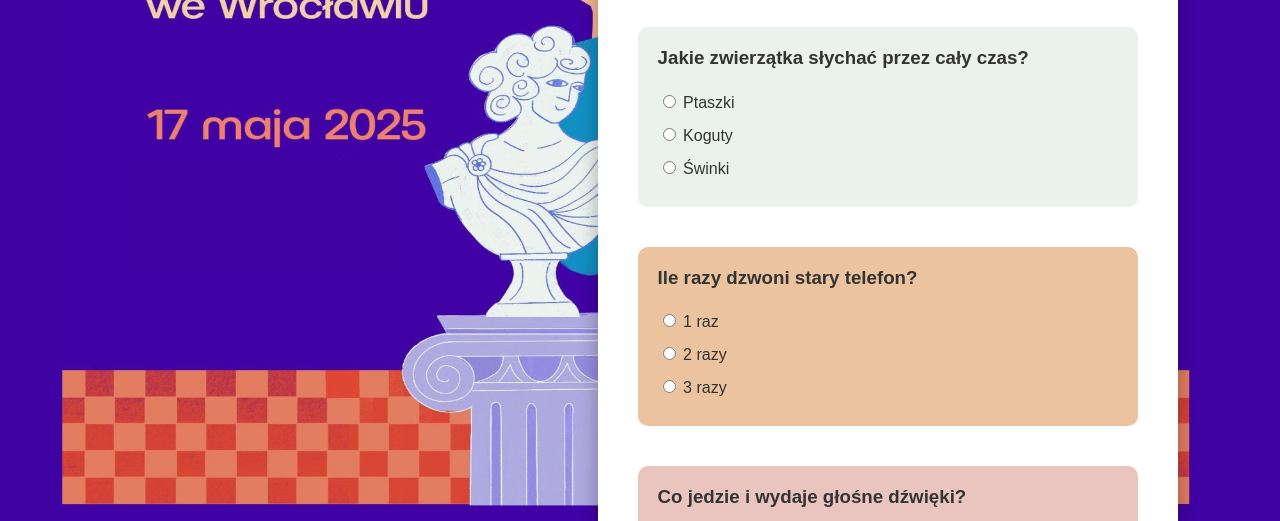
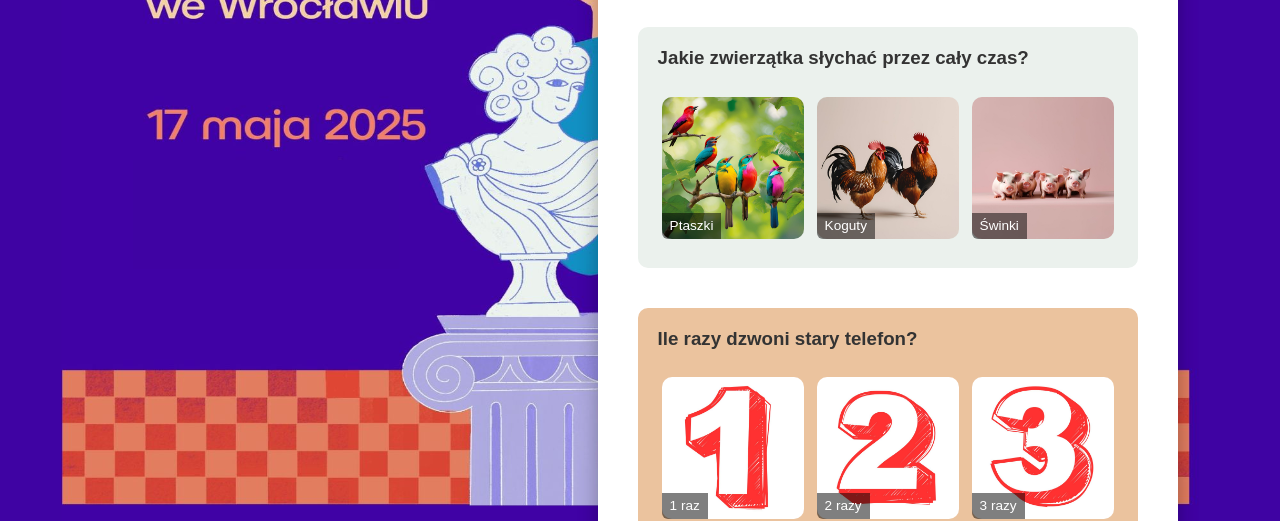
Before and after one commit to elizabanas-wq/Noc-Muzeum-NFM, a plain HTML site: page quiz/dzieci.html in a window 1280 px wide. Shown: the part 294-815 px from the top of the page. Drawn offline with Linux system fonts and the light colour scheme; a web font is replaced by a local one.

Commit message:
Image-anwers for children

```diff
--- a/quiz/dzieci.html
+++ b/quiz/dzieci.html
@@ -21,6 +21,8 @@
 </div>
 
 <script>
+const imagePath = '../assets/children-quiz/';
+
 const quiz = [
   {
     "code": "MCUzQSUzQXd5amQlQzUlQkElMjB6JTIwcG9taWVzemN6ZW5pYSUzQSUzQXVuZGVmaW5lZA==",
@@ -54,7 +56,7 @@ const quiz = [
   },
   {
     "code": "MCUzQSUzQXpuYWpkJUM1JUJBJTIwd2luZCVDNCU5OSUzQSUzQXVuZGVmaW5lZA==",
-    "question": "Co jedzie i wydaje głośne dźwięki?",
+    "question": "Jaki środek transportu wydaje głośne dźwięki?",
     "answers": [
       {
         "text": "Pociąg"
@@ -75,7 +77,7 @@ const quiz = [
         "text": "Głos ludzi"
       },
       {
-        "text": "Wiertarka"
+        "text": "Wiertarkę"
       },
       {
         "text": "Klaskanie"
--- a/static/script.js
+++ b/static/script.js
@@ -1,4 +1,8 @@
 const { submitQuiz, restartQuiz } = (function quizApp() {
+
+  if (typeof imagePath === 'undefined') {
+    imagePath = null;
+  }
 
   function buildQuiz() {
     const quizForm = document.getElementById('quiz-form');
@@ -11,16 +15,32 @@ const { submitQuiz, restartQuiz } = (function quizApp() {
       questionDiv.innerHTML = `
         <h3>${q.question}</h3>
       `;
+
+      const answersDiv = document.createElement('div');
+      answersDiv.classList.add('answers');
+
+      if (imagePath) {
+        answersDiv.classList.add('answers-image');
+      }
+
+      questionDiv.appendChild(answersDiv);
+
       q.answers.forEach((answer, aIndex) => {
+        const labelContent = imagePath ? `<img class="answer-image" src=${imagePath + `q${qIndex}_a${aIndex}.jpg`} alt=${answer.text} /><div class="answer-image-desc">${answer.text}</div>` : answer.text;
+
         const label = document.createElement('label');
+        label.classList.add('answer-label');
+
+        if (imagePath) {
+          label.classList.add('answer-image-label');
+        }
+
         label.innerHTML = `
           <input type="radio" name="question${qIndex}" value="${aIndex}">
-          ${answer.text}
+          ${labelContent}
         `;
-        label.style.display = 'block';
-        label.style.margin = '5px 0';
-        label.style.padding = '4px 0';
-        questionDiv.appendChild(label);
+
+        answersDiv.appendChild(label);
       });
       quizForm.appendChild(questionDiv);
     });
@@ -125,7 +145,9 @@ const { submitQuiz, restartQuiz } = (function quizApp() {
 
   return {
     submitQuiz,
-    restartQuiz
+    restartQuiz,
+    encodeInstruction,
+    decodeInstruction
   };
 
 })();
--- a/static/style.css
+++ b/static/style.css
@@ -56,14 +56,81 @@ h1 {
 .blue { background-color: #EBF1ED; }
 .yellow { background-color: #EBC39E; }
 .pink { background-color: #eac5c0; }
+
 .question-block img {
   width: 100%;
-  max-height: 300px;
+  aspect-ratio: 1/1;
+  display: block;
   overflow: hidden;
   object-fit: cover;
-  object-position: center -200px;
+  object-position: center;
   border-radius: 10px;
-  margin-bottom: 15px;
+}
+
+.answer-label {
+  display: block;
+  margin: 5px 0;
+  padding: 4px 0;
+}
+
+.answer-label:hover {
+  background-color: #00000011;
+  cursor: pointer;
+}
+
+.answer-image-label {
+  padding: 0;
+  overflow: hidden;
+  border-radius: 10px;
+
+  position: relative;
+  box-sizing: padding-box;
+  border: 4px solid transparent;
+}
+
+.answers-image {
+  display: flex;
+  gap: 5px;
+  justify-content: center;
+
+  @media screen and (max-width: 768px) {
+    flex-direction: column;
+  }
+}
+
+.answer-image-desc {
+  position: absolute;
+
+  left: 0;
+  bottom: 0;
+  background-color: rgba(0, 0, 0, 0.5);
+  color: white;
+  padding: 5px 8px 6px;
+  font-size: 0.85rem;
+}
+
+.answer-image-label img {
+  transition: transform 1s;
+}
+
+.answer-image-label:has(input:checked) {
+  border: 4px solid #4001a6;
+}
+
+.answer-image-label:hover img {
+  transform: scale(1.2);
+}
+
+.answer-image-label.correct {
+  outline: 4px solid #4CAF50;
+}
+
+.answer-image-label.incorrect {
+  outline: 4px solid #f44336;
+}
+
+.answer-image-label input {
+  display: none;
 }
 
 .quiz-list {
@@ -109,7 +176,6 @@ button:hover {
   text-decoration: none;
 }
 
-
 .correct {
   background-color: #4CAF50;
   color: white;
@@ -136,8 +202,3 @@ button:hover {
 .retry-btn:hover {
   background-color: #1976D2;
 }
-
-label:hover {
-  background-color: #00000011;
-  cursor: pointer;
-}
```
Also changed, not shown: quiz/dorosli.html (+56 -27 lines), assets/children-quiz/q0_a0.jpg (added), assets/children-quiz/q0_a1.jpg (added), assets/children-quiz/q0_a2.jpg (added), assets/children-quiz/q1_a0.jpg (added), assets/children-quiz/q1_a1.jpg (added), assets/children-quiz/q1_a2.jpg (added), assets/children-quiz/q2_a0.jpg (added), assets/children-quiz/q2_a1.jpg (added), assets/children-quiz/q2_a2.jpg (added), assets/children-quiz/q3_a0.jpg (added), assets/children-quiz/q3_a1.jpg (added), assets/children-quiz/q3_a2.jpg (added), assets/children-quiz/q4_a0.jpg (added), 2 more files.
